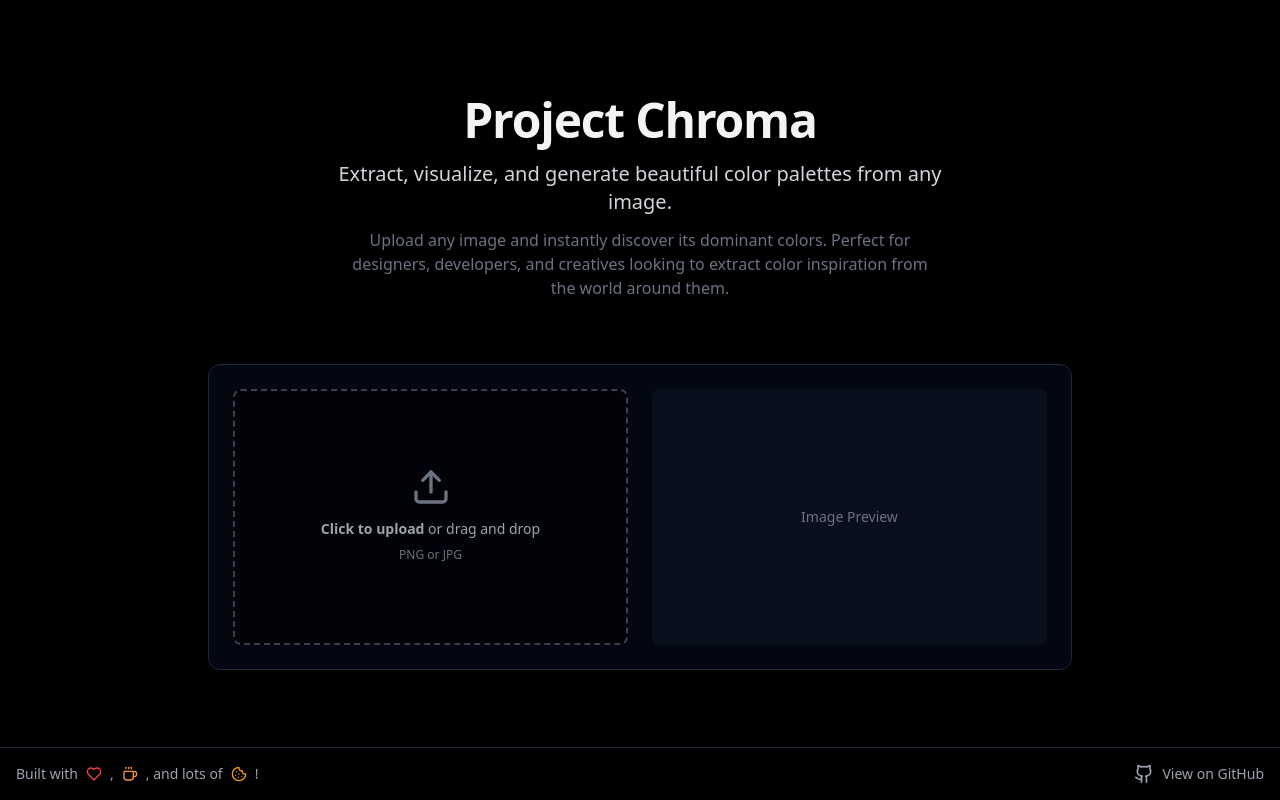
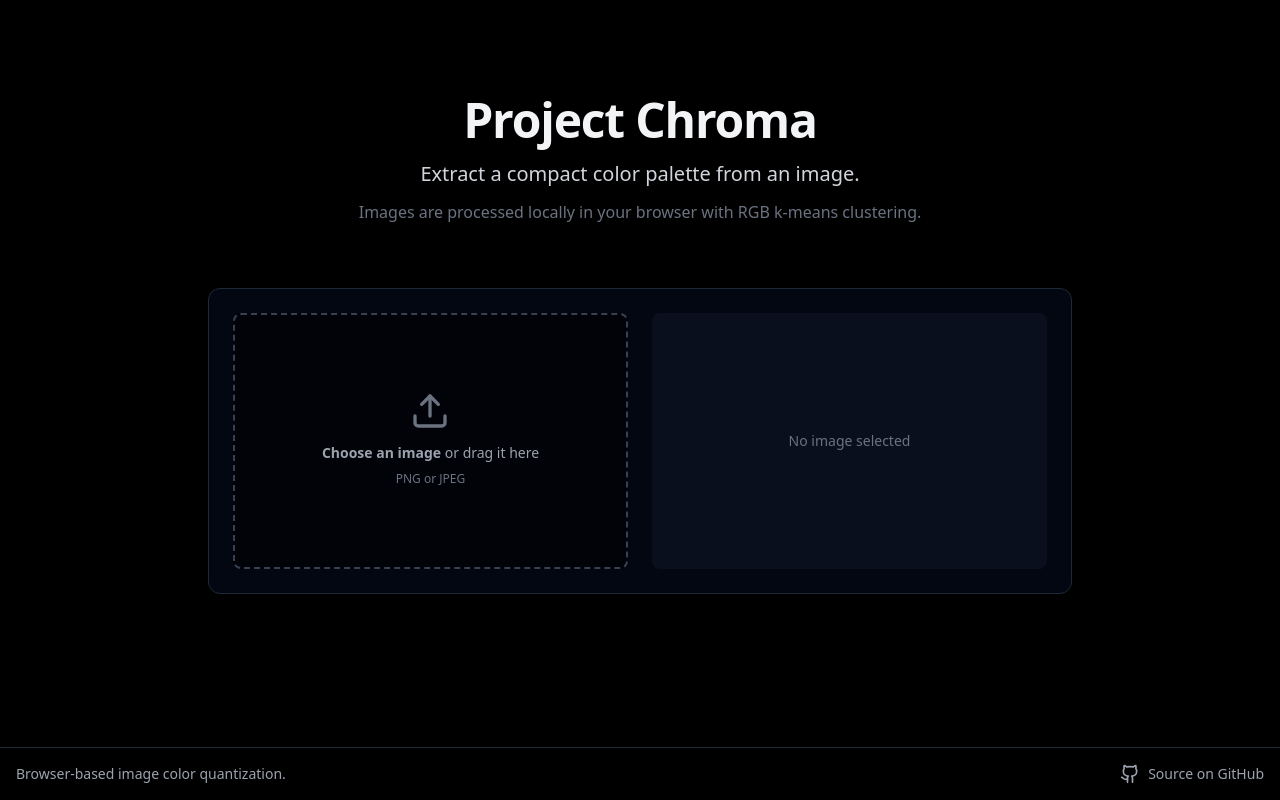
Before and after one commit to JuhilSavani/project-chroma, a React (Vite) app: page / in a window 1280 px wide. Built offline with nearby package versions, Linux system fonts and the light colour scheme.

Commit message:
Use precise color quantization UI copy

```diff
--- a/App.tsx
+++ b/App.tsx
@@ -3,7 +3,7 @@ import type { ExtractionResult } from './types';
 import { extractAndRecolorImage } from './utils/colorExtractor';
 import ImageUploader from './components/ImageUploader';
 import ResultsDisplay from './components/ResultsDisplay';
-import { ChevronLeft, ChevronRight, Heart, Coffee, Cookie } from "lucide-react";
+import { ChevronLeft, ChevronRight } from "lucide-react";
 
 const Hero: React.FC = () => (
   <header className="text-center py-12 md:py-16">
@@ -11,10 +11,10 @@ const Hero: React.FC = () => (
       Project Chroma
     </h1>
     <p className="mt-4 text-lg md:text-xl text-gray-300 max-w-2xl mx-auto">
-      Extract, visualize, and generate beautiful color palettes from any image.
+      Extract a compact color palette from an image.
     </p>
     <p className="mt-3 text-base text-gray-500 max-w-xl mx-auto">
-      Upload any image and instantly discover its dominant colors. Perfect for designers, developers, and creatives looking to extract color inspiration from the world around them.
+      Images are processed locally in your browser with RGB k-means clustering.
     </p>
   </header>
 );
@@ -57,12 +57,7 @@ const ClusterControl: React.FC<ClusterControlProps> = ({ numClusters, setNumClus
 
 const Footer: React.FC = () => (
   <footer className="bg-black w-full border-t border-gray-800 py-4 px-4 flex flex-col sm:flex-row items-center justify-between gap-4 text-sm text-gray-400 mt-auto">
-    <div className="flex items-center gap-2">
-      Built with
-      <Heart className="w-4 h-4 text-red-500" />{", "}
-      <Coffee className="w-4 h-4 text-orange-400" />{", and lots of "}
-      <Cookie className="w-4 h-4 text-amber-500" />{"!"}
-    </div>
+    <div>Browser-based image color quantization.</div>
     <a
       href="https://github.com/JuhilSavani"
       target="_blank"
@@ -82,7 +77,7 @@ const Footer: React.FC = () => (
       <path d="M15 22v-4a4.8 4.8 0 0 0-1-3.5c3 0 6-2 6-5.5.08-1.25-.27-2.48-1-3.5.28-1.15.28-2.35 0-3.5 0 0-1 0-3 1.5-2.64-.5-5.36-.5-8 0C6 2 5 2 5 2c-.3 1.15-.3 2.35 0 3.5A5.403 5.403 0 0 0 4 9c0 3.5 3 5.5 6 5.5-.39.49-.68 1.05-.85 1.65-.17.6-.22 1.23-.15 1.85v4"/>
       <path d="M9 18c-4.51 2-5-2-7-2"/>
     </svg>
-      View on GitHub
+      Source on GitHub
     </a>
   </footer>
 );
@@ -115,7 +110,7 @@ const App: React.FC = () => {
         setAnalysisResult(result);
       } catch (err) {
         console.error(err);
-        setError("Could not analyze the image. It might be a CORS issue or an unsupported format.");
+        setError("The image could not be processed. Try a PNG or JPEG file.");
         setAnalysisResult(null);
       } finally {
         setIsLoading(false);
@@ -142,13 +137,13 @@ const App: React.FC = () => {
         {isLoading && !analysisResult && (
             <div className="flex flex-col items-center justify-center text-center p-8 space-y-4" aria-live="polite">
                 <div className="w-10 h-10 border-4 border-gray-800 border-t-sky-500 rounded-full animate-spin"></div>
-                <p className="text-gray-400">Analyzing colors... this may take a moment.</p>
+                <p className="text-gray-400">Sampling pixels and grouping colors…</p>
             </div>
         )}
 
         {error && (
             <div className="text-center p-8 bg-red-900/20 text-red-400 border border-red-500/30 rounded-lg mt-8" role="alert">
-                <p className="font-semibold">An Error Occurred</p>
+                <p className="font-semibold">Image processing failed</p>
                 <p className="text-sm">{error}</p>
             </div>
         )}
--- a/components/ImageUploader.tsx
+++ b/components/ImageUploader.tsx
@@ -22,7 +22,7 @@ const ImageUploader: React.FC<ImageUploaderProps> = ({ onImageUpload, imageUrl,
       if (file.type.startsWith('image/')) {
         onImageUpload(file);
       } else {
-        alert('Please upload a valid image file (JPG, PNG).');
+        alert('Please upload a PNG or JPEG image.');
       }
     }
   };
@@ -73,9 +73,9 @@ const ImageUploader: React.FC<ImageUploaderProps> = ({ onImageUpload, imageUrl,
             <div className="flex flex-col items-center justify-center pt-5 pb-6">
               <Upload className={`w-10 h-10 mb-3 ${isDragging ? 'text-sky-400' : 'text-gray-500'}`} />
               <p className={`mb-2 text-sm text-center ${isDragging ? 'text-sky-400' : 'text-gray-400'}`}>
-                <span className="font-semibold">Click to upload</span> or drag and drop
+                <span className="font-semibold">Choose an image</span> or drag it here
               </p>
-              <p className="text-xs text-gray-500">PNG or JPG</p>
+              <p className="text-xs text-gray-500">PNG or JPEG</p>
             </div>
           </label>
         </div>
@@ -83,7 +83,7 @@ const ImageUploader: React.FC<ImageUploaderProps> = ({ onImageUpload, imageUrl,
           {imageUrl ? (
             <img src={imageUrl} alt="Uploaded preview" className="w-full h-full object-contain" />
           ) : (
-            <div className="text-gray-500 text-sm">Image Preview</div>
+            <div className="text-gray-500 text-sm">No image selected</div>
           )}
         </div>
       </div>
--- a/components/ResultsDisplay.tsx
+++ b/components/ResultsDisplay.tsx
@@ -88,7 +88,7 @@ const ColorChart: React.FC<{ palette: ColorData[] }> = ({ palette }) => {
 
     return (
         <Card>
-            <h3 className="text-lg text-gray-100 mb-4">Color Proportions</h3>
+            <h3 className="text-lg text-gray-100 mb-4">Palette proportions</h3>
             <div className="w-full h-56">
                 <ResponsiveContainer width="100%" height="100%">
                     <BarChart data={chartData} layout="vertical" margin={{ top: 5, right: 20, left: -10, bottom: 5 }}>
@@ -115,9 +115,9 @@ const ColorChart: React.FC<{ palette: ColorData[] }> = ({ palette }) => {
 
 const RecoloredImage: React.FC<{ imageUrl: string }> = ({ imageUrl }) => (
     <Card>
-        <h3 className="text-lg text-gray-100 mb-4">Recolored Image</h3>
+        <h3 className="text-lg text-gray-100 mb-4">Quantized image</h3>
         <div className="flex items-center justify-center bg-gray-900/50 rounded-lg overflow-hidden h-56">
-             <img src={imageUrl} alt="Recolored based on palette" className="w-full h-full object-contain" />
+             <img src={imageUrl} alt="Color-quantized version of the uploaded image" className="w-full h-full object-contain" />
         </div>
     </Card>
 );
@@ -164,7 +164,7 @@ const DownloadButton: React.FC<{ palette: ColorData[] }> = ({ palette }) => {
       className={`inline-flex items-center justify-center rounded-md text-sm font-medium focus-visible:outline-none disabled:opacity-50 disabled:pointer-events-none px-4 py-2 border border-white/20 hover:border-white/40 transition duration-500 text-white`}
     >
       <Download className="w-4 h-4 mr-2" />
-      Download Palette
+      Export Palette
     </button>
   );
 };
--- a/index.html
+++ b/index.html
@@ -3,7 +3,7 @@
   <head>
     <meta charset="UTF-8" />
     <meta name="viewport" content="width=device-width, initial-scale=1.0" />
-    <title>Project Chroma</title>
+    <title>Project Chroma — Image Color Quantization</title>
     <script src="https://cdn.tailwindcss.com"></script>
     <style>
       ::selection {
```
